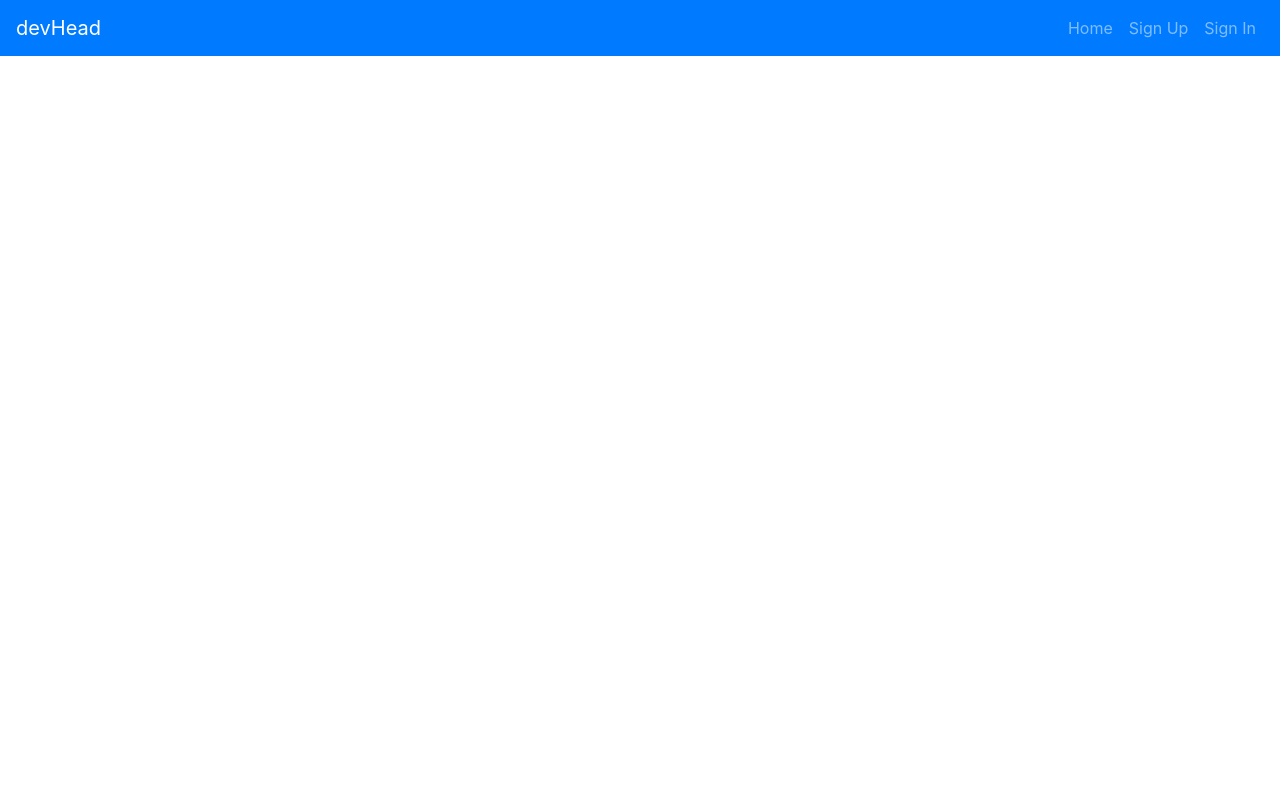
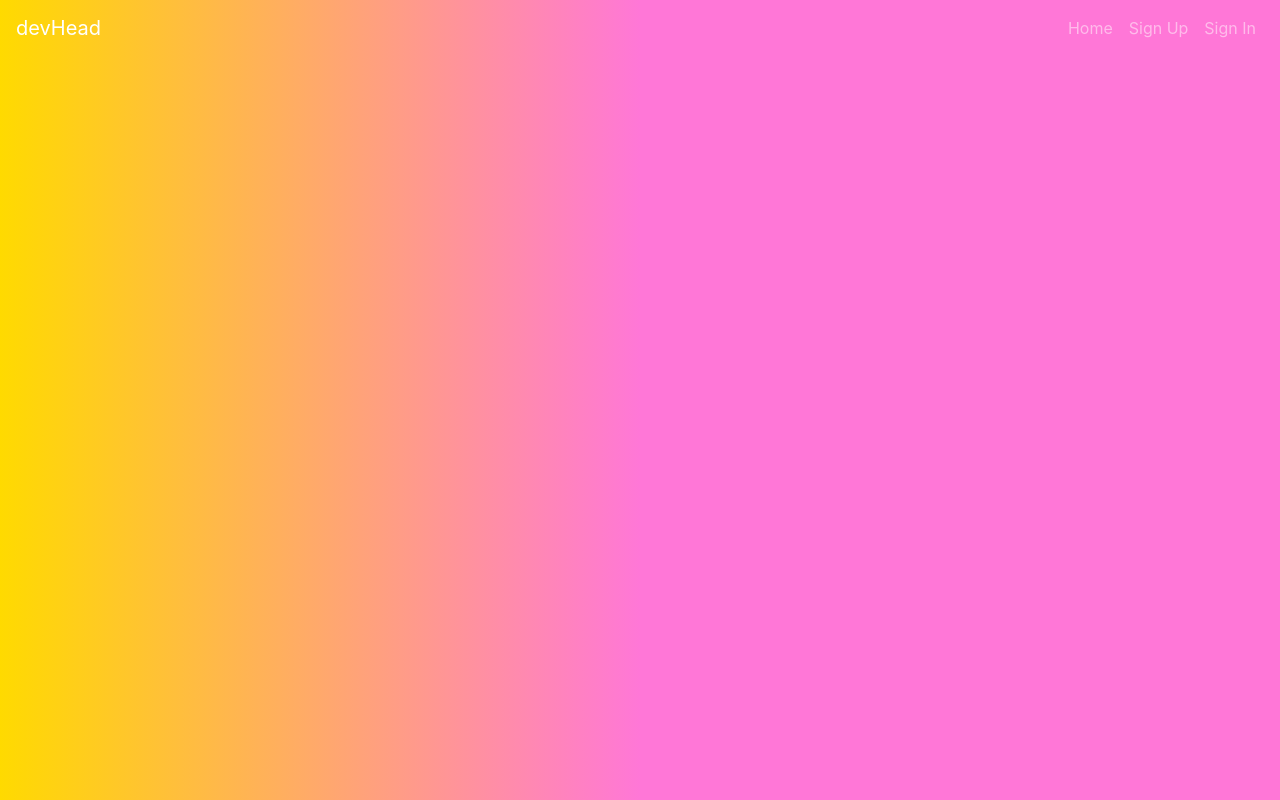
Before and after one commit to H3DRA/devhead-client, a React app: page /#/ in a window 1280 px wide. Built offline with nearby package versions, Linux system fonts and the light colour scheme.

Commit message:
Add background style

```diff
--- a/src/CSS/index.scss
+++ b/src/CSS/index.scss
@@ -1 +1,6 @@
 @import '~bootstrap/scss/bootstrap';
+
+body {
+  background: rgb(255,119,215);
+  background: linear-gradient(270deg, rgba(255,119,215,1) 50%, rgba(255,218,0,1) 100%);
+}
--- a/src/components/Header/Header.js
+++ b/src/components/Header/Header.js
@@ -27,7 +27,7 @@ const alwaysOptions = (
 )
 
 const Header = ({ user }) => (
-  <Navbar bg="primary" variant="dark" expand="md">
+  <Navbar bg="transparent" variant="dark" expand="md">
     <Navbar.Brand href="#">
       devHead
     </Navbar.Brand>
--- a/src/components/IndexPosts/IndexPosts.js
+++ b/src/components/IndexPosts/IndexPosts.js
@@ -4,6 +4,10 @@ import { withRouter } from 'react-router-dom'
 import messages from '../AutoDismissAlert/messages'
 import Button from 'react-bootstrap/Button'
 import Form from 'react-bootstrap/Form'
+
+const homeStyles = {
+  background: 'linear-gradient(270deg, rgba(255,119,215,1) 50%, rgba(255,218,0,1) 100%)'
+}
 
 class IndexPosts extends Component {
   constructor (props) {
@@ -34,7 +38,7 @@ class IndexPosts extends Component {
       }))
   }
 
-  showEditForm = event => {
+  showEditForm = (event) => {
     event.preventDefault()
     this.setState({
       formDisplay: true,
@@ -46,7 +50,7 @@ class IndexPosts extends Component {
     [event.target.name]: event.target.value
   })
 
-  postUpdate = event => {
+  postUpdate = (event) => {
     event.preventDefault()
     const { formBody, formId } = this.state
     const { user, msgAlert, history } = this.props
@@ -69,7 +73,7 @@ class IndexPosts extends Component {
       }))
   }
 
-  postDelete = event => {
+  postDelete = (event) => {
     const id = event.target.getAttribute('data-id')
     const { user, msgAlert, history } = this.props
     deletePost(user, id)
@@ -152,7 +156,7 @@ class IndexPosts extends Component {
     }
 
     return (
-      <div className="row">
+      <div className="row " style={homeStyles}>
         <div className="col-sm-10 col-md-8 mx-auto mt-5">
           <h3>Your Wall</h3>
           {postsJsx}
```
